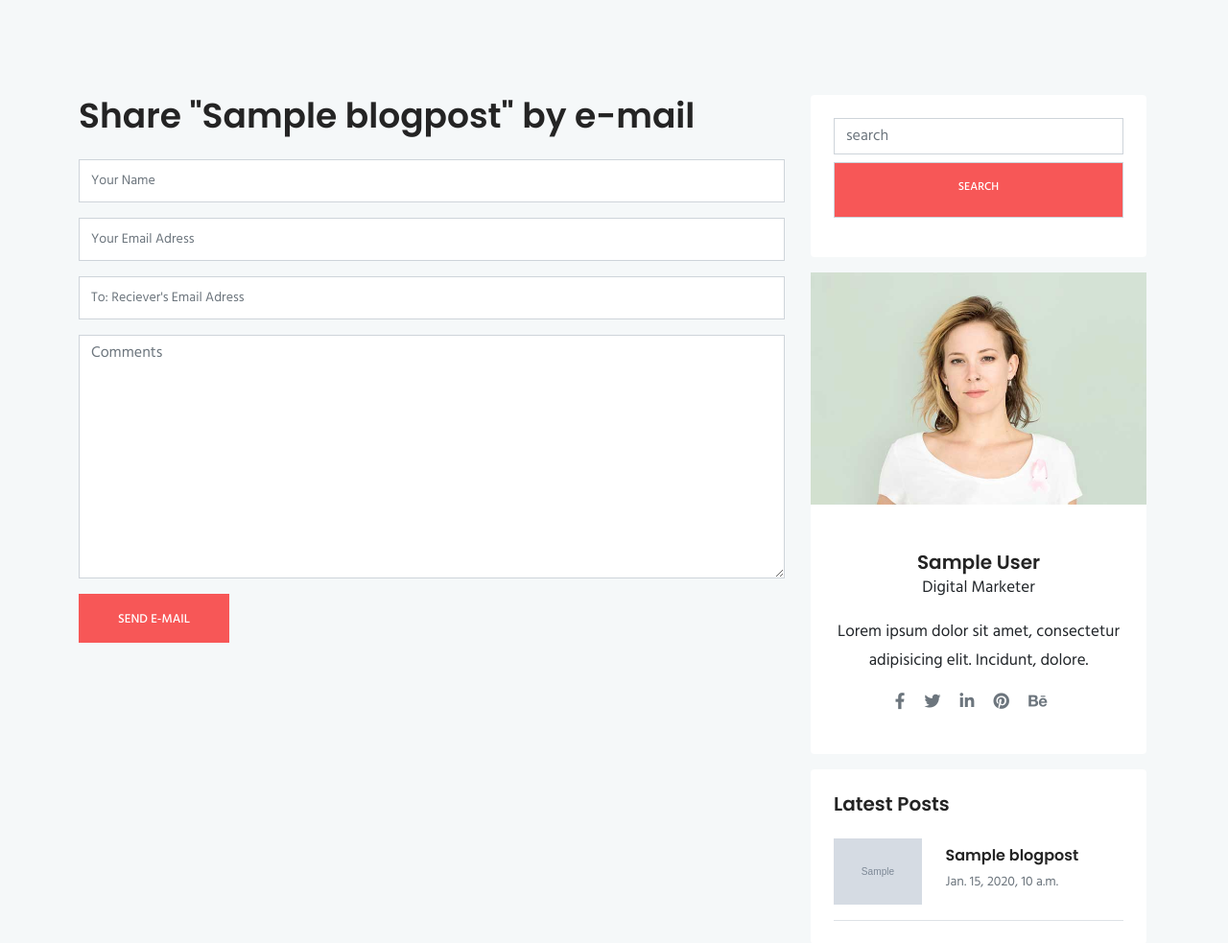
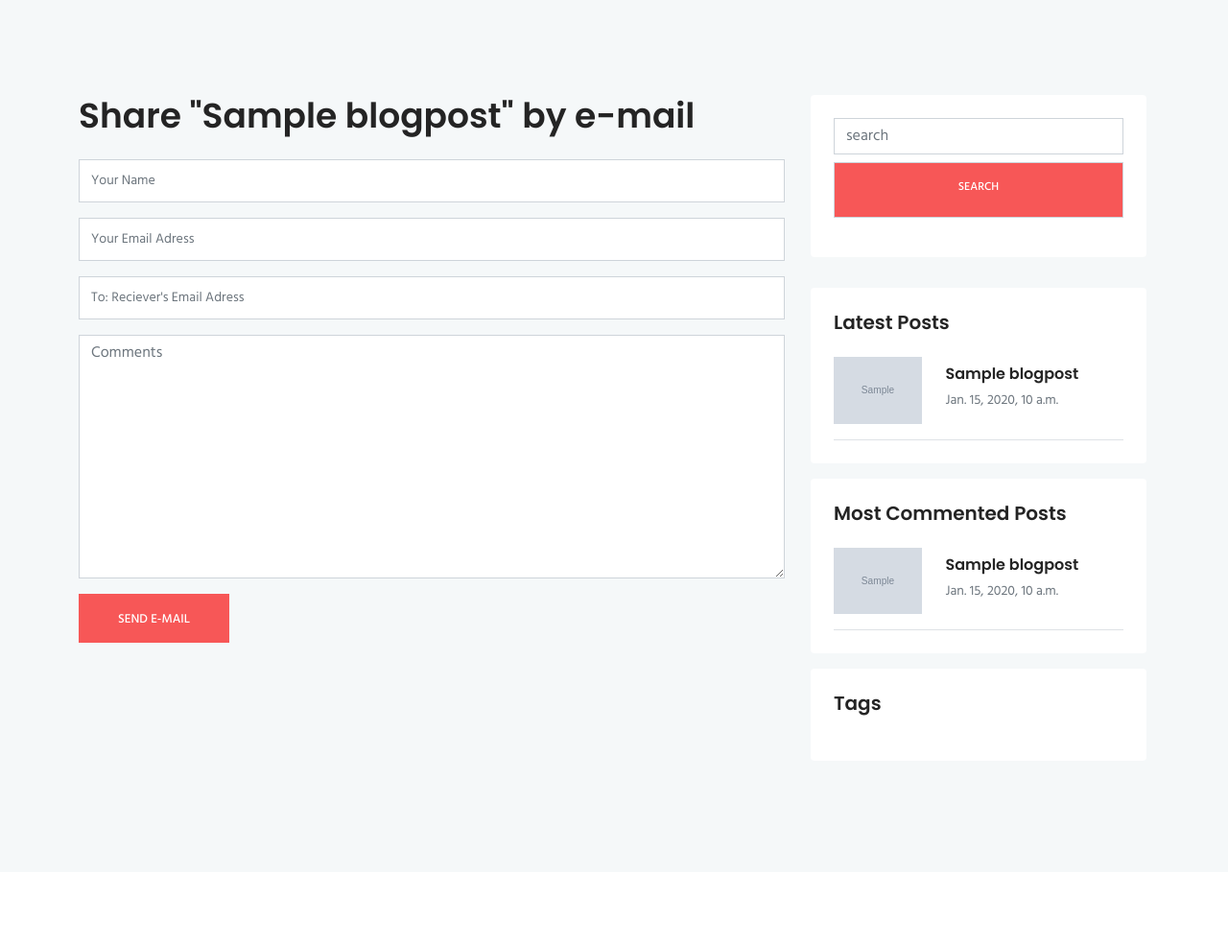
Before and after one commit to Tim204/Blog, a Django app: page /1/share/ in a window 1280 px wide. Shown: the part 505-1488 px from the top of the page at 96% size. Run offline with Django 4.2, Linux system fonts and the light colour scheme; tables that the repository leaves empty hold one stand-in row (values such as "Sample post"); grey boxes marked "Sample" are stand-in pictures; some libraries are stand-ins or nearby versions.

Commit message:
Created Author Profile

```diff
--- a/myblog/admin.py
+++ b/myblog/admin.py
@@ -1,6 +1,7 @@
 from django.contrib import admin
-from .models import BlogPost, Comment
+from .models import BlogPost, Comment, AuthorProfile
 
+admin.site.register(AuthorProfile)
 
 @admin.register(BlogPost)
 class BlogPostAdmin(admin.ModelAdmin):
--- a/myblog/models.py
+++ b/myblog/models.py
@@ -1,3 +1,4 @@
+from django.conf import settings
 from django.db import models
 from django.urls import reverse
 from django.contrib.auth.models import User
@@ -48,8 +49,15 @@
 
 
 class AuthorProfile(models.Model):
+    user = models.OneToOneField(
+        settings.AUTH_USER_MODEL, on_delete=models.CASCADE)
+    picture = models.ImageField(upload_to='blogpost/images/author', blank=True)
+    phone = models.CharField(max_length=255)
+    birth_date = models.DateField(null=True, blank=True)
+    blog_post = models.ForeignKey(BlogPost, on_delete=models.CASCADE, related_name='post')
 
-    pass
+    def __str__(self):
+        return f'{self.user.first_name} {self.user.last_name}'
 
 
 
--- a/myblog/templates/myblog/base.html
+++ b/myblog/templates/myblog/base.html
@@ -160,9 +160,14 @@
 					</div>
 
 					<div class="sidebar-widget card border-0 mb-3">
-						<img loading="lazy" src="{% static 'images/blog/blog-author.jpg'  %}" alt="blog-author" class="img-fluid">
+            {% for blog in posts %}
+              {% for author in blog.post.all %}
+						<img loading="lazy" src="{{ author.picture.url }}" alt="blog-author" class="img-fluid">
 						<div class="card-body p-4 text-center">
-							<h5 class="mb-0 mt-4">{{ post.author.first_name }} {{ post.author.last_name }}</h5>
+
+                <!-- {{ author.birth_date}} <img src="{{ author.picture.url }}" alt=""> -->
+
+							<h5 class="mb-0 mt-4"> {{ author }}</h5>
 							<p>Digital Marketer</p>
 							<p>Lorem ipsum dolor sit amet, consectetur adipisicing elit. Incidunt, dolore.</p>
 
@@ -184,6 +189,8 @@
 								</li>
 							</ul>
 						</div>
+            {% endfor %}
+            {% endfor %}
 					</div>
 
 					<div class="sidebar-widget latest-post card border-0 p-4 mb-3">
```
Also changed, not shown: media/blogpost/images/author/pcs.jpg (added), myblog/migrations/0006_authorprofile.py (added).
